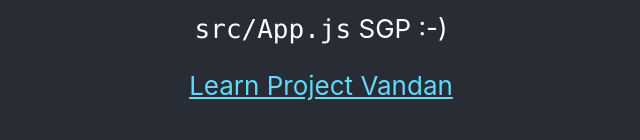
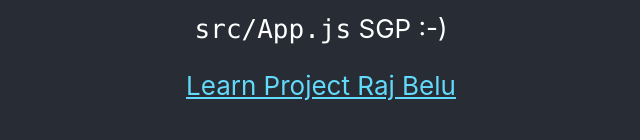
Before and after one commit to Jaylakhani37/React-CodePipeline, a React (Create React App) app: page / in a window 1280 px wide. Shown: the part 516-656 px from the top of the page, without its empty margins (319-959 px from the left). Built offline with nearby package versions, Linux system fonts and the light colour scheme.

Commit message:
Done Update

```diff
--- a/src/App.js
+++ b/src/App.js
@@ -15,7 +15,7 @@ function App() {
           target="_blank"
           rel="noopener noreferrer"
         >
-          Learn Project Vandan
+          Learn Project Raj Belu
         </a>
       </header>
     </div>
```
